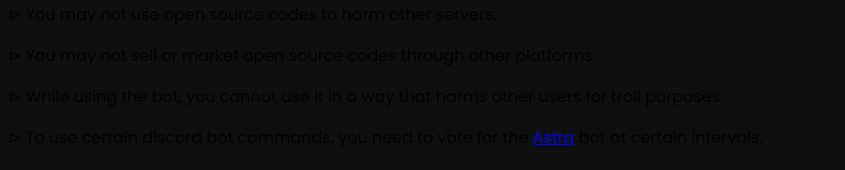
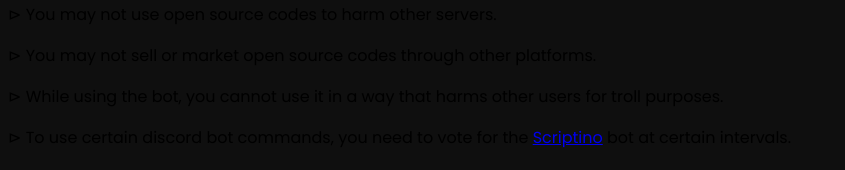
Before and after one commit to Nils-afk/scriptino, a Next.js app: page /tos in a window 1280 px wide. Shown: the part 1320-1490 px from the top of the page, without its empty margins (0-845 px from the left). Built offline with nearby package versions, Linux system fonts and the light colour scheme.

Commit message:
Update tos.jsx

```diff
--- a/pages/tos.jsx
+++ b/pages/tos.jsx
@@ -14,7 +14,7 @@ export default function Tos() {
 <div className="py-3"></div>
 <p>⊳ While using the bot, you cannot use it in a way that harms other users for troll purposes.</p>
 <div className="py-3"></div>
-<p>⊳ To use certain discord bot commands, you need to vote for the <a className="text-white" href="https://top.gg/bot/984751927076192307/vote">Astra</a> bot at certain intervals.</p>
+<p>⊳ To use certain discord bot commands, you need to vote for the <a className="text-white" href="https://top.gg/bot/984751927076192307/vote">Scriptino</a> bot at certain intervals.</p>
 </div>
     </div>
   );
```
